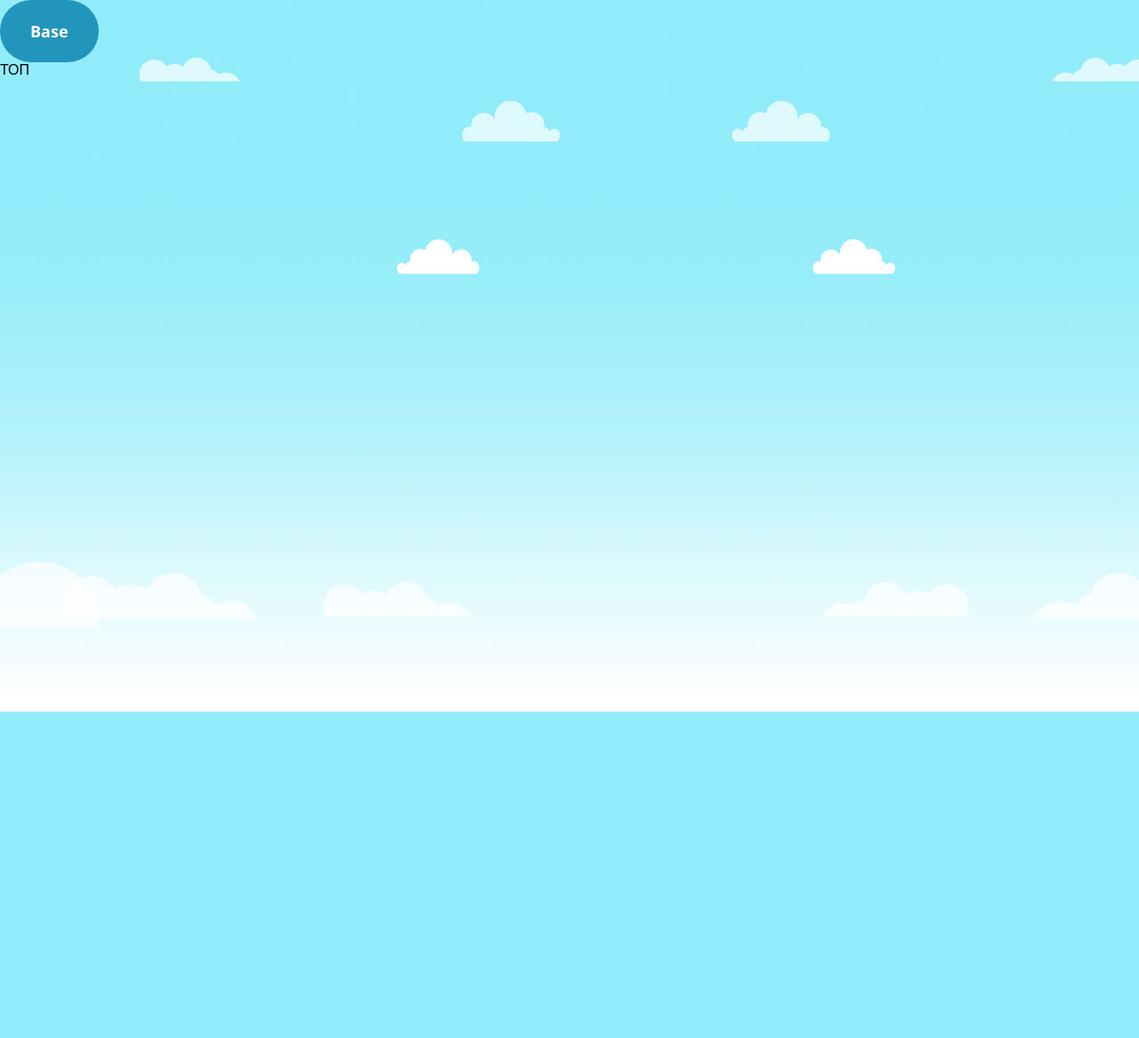
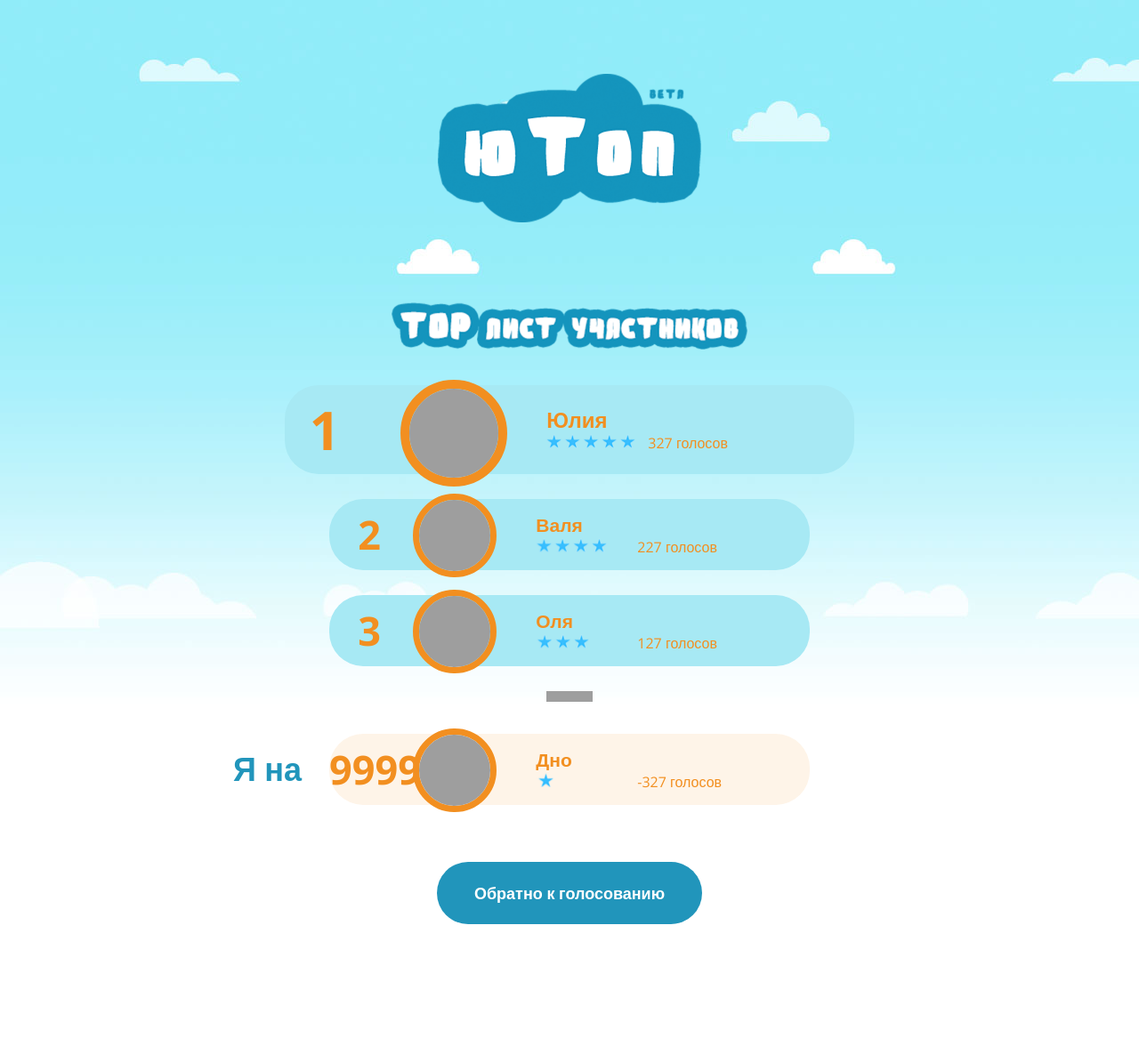
Before and after one commit to stleon/voter, a Django app: page /top in a window 1280 px wide. Shown: the whole page at 89% size. Before the commit the page ends 800 px from the top, so only its background shows below. Run offline with Django 3.2, Linux system fonts and the light colour scheme; parts of the project's set-up code (start-up, migrations or seed data) failed here and were passed over; grey boxes are pictures that could not be loaded.

Commit message:
update tmp

```diff
--- a/templates/base.html
+++ b/templates/base.html
@@ -2,12 +2,19 @@
 <html>
 <head>
     <link rel="stylesheet" href="{% static "static/application/application.css" %}">
-
+    <script src="https://ajax.googleapis.com/ajax/libs/jquery/2.2.2/jquery.min.js"></script>
 </head>
 <body>
-<h1 class="btn">Base</h1>
-{% block application %}
+  <div class="header">
+    <a href="/" class="logo"></a>
+  </div>
+  <div class="content">
+      <div class="container">
+      {% block application %}
 
-{% endblock %}
+      {% endblock %}
+    </div>
+  </div>
+  <script src="{% static "static/application/application.js" %}" type="text/javascript"></script>
 </body>
 </html>
--- a/templates/top.html
+++ b/templates/top.html
@@ -1,7 +1,56 @@
 {% extends "base.html" %}
 {% block application %}
-
-<h1>ТОП</h1>
-
-
+<div class="toplist">
+        <h1 class="title _top"><i class="title-image _top"></i></h1>
+        <ul class="toplist-list">
+          <li class="toplist-item _top">
+            <i class="toplist-num">1</i>
+            <i class="toplist-avatar"><img src="http://orig01.deviantart.net/9824/f/2016/121/d/7/placeholder_2_by_sketchymouse-da0yiyl.png" class="toplist-avatar-img" /></i>
+            <span class="toplist-info">
+              <span class="toplist-name">Юлия</span>
+              <span class="toplist-rating">
+                <i class="toplist-rating-icon _5"></i>
+                <i class="toplist-rating-num">327 голосов</i>
+              </span>
+            </span>
+          </li>
+          <li class="toplist-item">
+            <i class="toplist-num">2</i>
+            <i class="toplist-avatar"><img src="http://orig01.deviantart.net/9824/f/2016/121/d/7/placeholder_2_by_sketchymouse-da0yiyl.png" class="toplist-avatar-img" /></i>
+            <span class="toplist-info">
+              <span class="toplist-name">Валя</span>
+              <span class="toplist-rating">
+                <i class="toplist-rating-icon _4"></i>
+                <i class="toplist-rating-num">227 голосов</i>
+              </span>
+            </span>
+          </li>
+          <li class="toplist-item">
+            <i class="toplist-num">3</i>
+            <i class="toplist-avatar"><img src="http://orig01.deviantart.net/9824/f/2016/121/d/7/placeholder_2_by_sketchymouse-da0yiyl.png" class="toplist-avatar-img" /></i>
+            <span class="toplist-info">
+              <span class="toplist-name">Оля</span>
+              <span class="toplist-rating">
+                <i class="toplist-rating-icon _3"></i>
+                <i class="toplist-rating-num">127 голосов</i>
+              </span>
+            </span>
+          </li>
+          <li class="toplist-item _dotted">
+            <i class="toplist-dotted">&hellip;</i>
+          </li>
+          <li class="toplist-item _im">
+            <i class="toplist-num">9999</i>
+            <i class="toplist-avatar"><img src="http://orig01.deviantart.net/9824/f/2016/121/d/7/placeholder_2_by_sketchymouse-da0yiyl.png" class="toplist-avatar-img" /></i>
+            <span class="toplist-info">
+              <span class="toplist-name">Дно</span>
+              <span class="toplist-rating">
+                <i class="toplist-rating-icon _1"></i>
+                <i class="toplist-rating-num">-327 голосов</i>
+              </span>
+            </span>
+          </li>
+        </ul>
+        <span class="btn toplist-btn">Обратно к голосованию</span>
+      </div>
 {% endblock %}
```
Also changed, not shown: templates/login.html (+12 -7 lines), templates/votes.html (+6 -4 lines).
